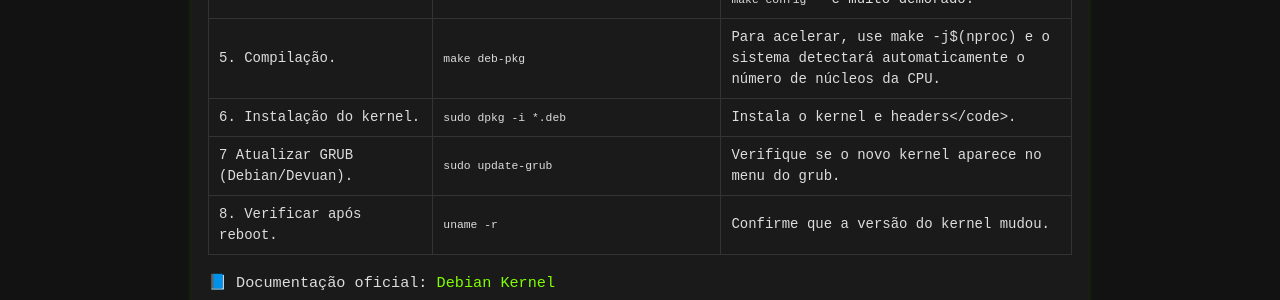
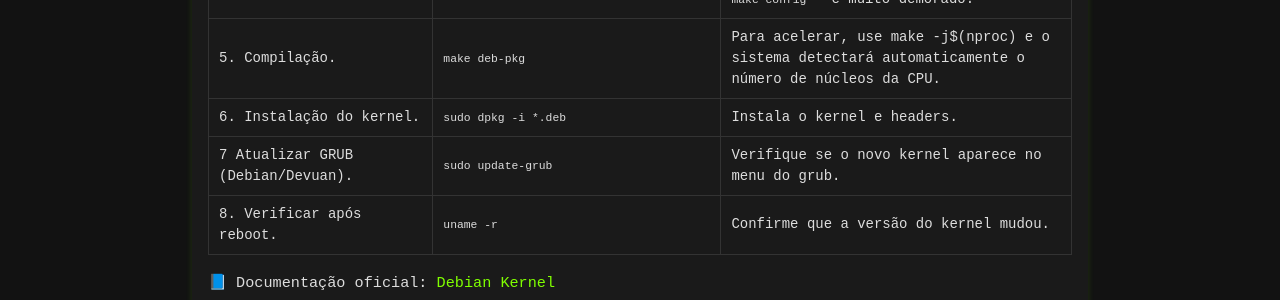
Before and after one commit to Piolinux/piolinux-site, a Jekyll site: the page built from _pages/_kernel/tabela-evergreen-como-compilar-o-kernel-linux.md, in a window 1280 px wide. Shown: the part 693-993 px from the top of the page. Built offline with Jekyll 4.4.1, drawn with Linux system fonts in a browser that asks for light colours.

Commit message:
Update tabela-evergreen-como-compilar-o-kernel-linux.md

```diff
--- a/_pages/_kernel/tabela-evergreen-como-compilar-o-kernel-linux.md
+++ b/_pages/_kernel/tabela-evergreen-como-compilar-o-kernel-linux.md
@@ -62,7 +62,7 @@ tags: [kernel, linux, compilacao, make, grub, xbps, apt, dnf, evergreen]
      <tr>
       <td data-label="Etapa">6. Instalação do kernel.</td>
       <td data-label="Comando"><code>sudo dpkg -i *.deb</code></td>
-      <td data-label="Observação Crítica">Instala o kernel e headers</code>.</td>
+      <td data-label="Observação Crítica">Instala o kernel e headers.</td>
     </tr>
     <tr>
       <td data-label="Etapa">7 Atualizar GRUB (Debian/Devuan).</td>
```
